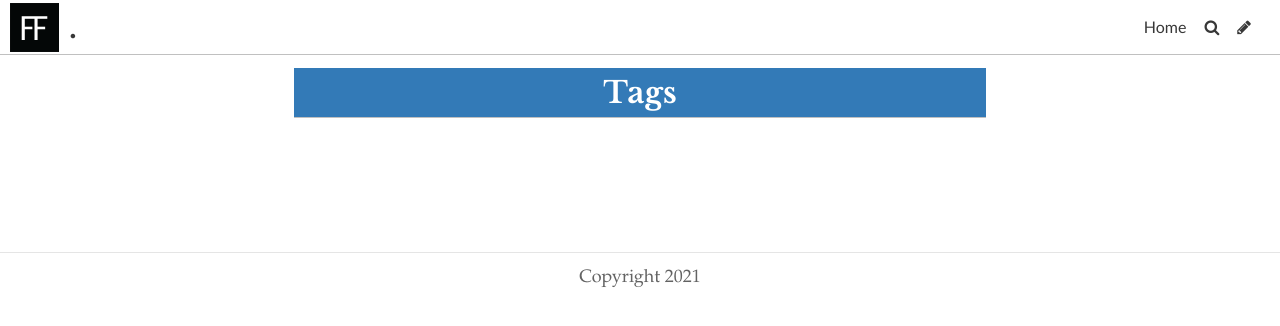
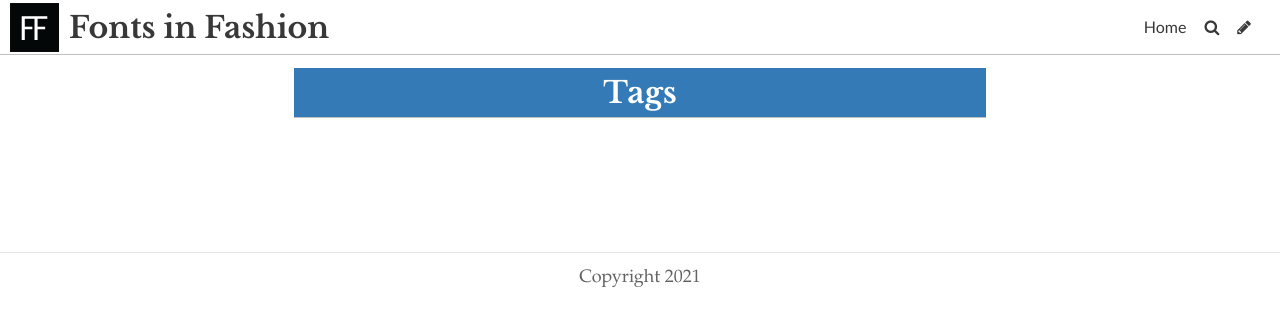
Before and after one commit to AmyLindsay1/TypographicDesign, a Jekyll site: the page built from pages/tags.md, in a window 1280 px wide. Shown: the top 326 px of the page. Built offline with Jekyll 4.4.1, drawn with Linux system fonts in a browser that asks for light colours; some web fonts are replaced.

Commit message:
Update Settings “general”

```diff
--- a/_data/settings.yml
+++ b/_data/settings.yml
@@ -1,4 +1,4 @@
-title: .
+title: Fonts in Fashion
 description: "How Fashion Brands use type "
 footer_text: "Copyright 2021 "
 header_feature_image: ../uploads/fonts-in-fashion.png
```
